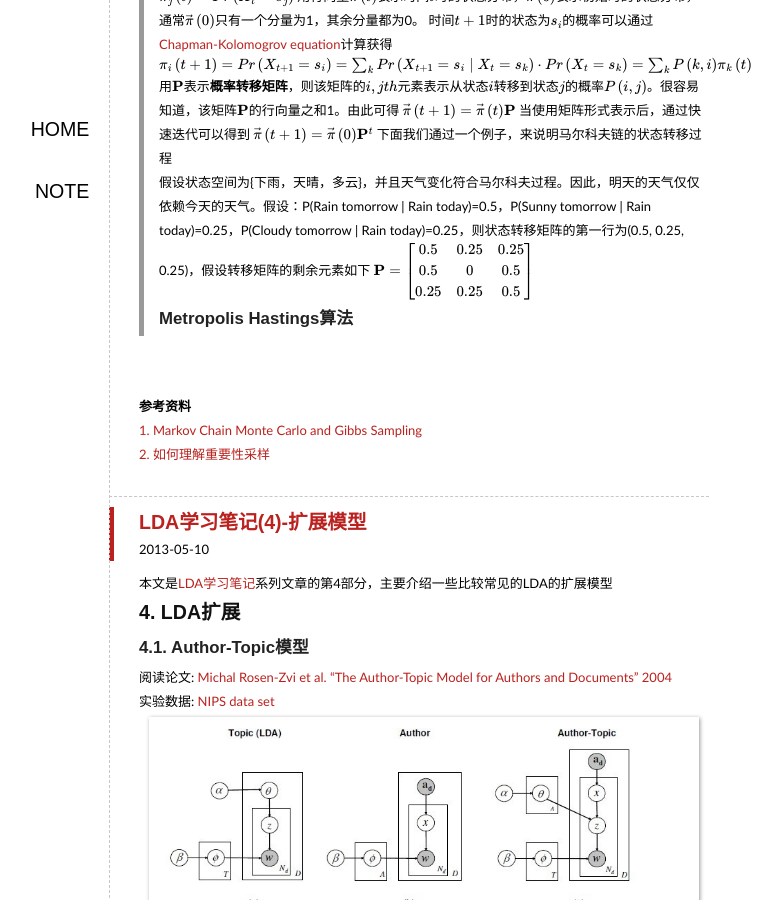
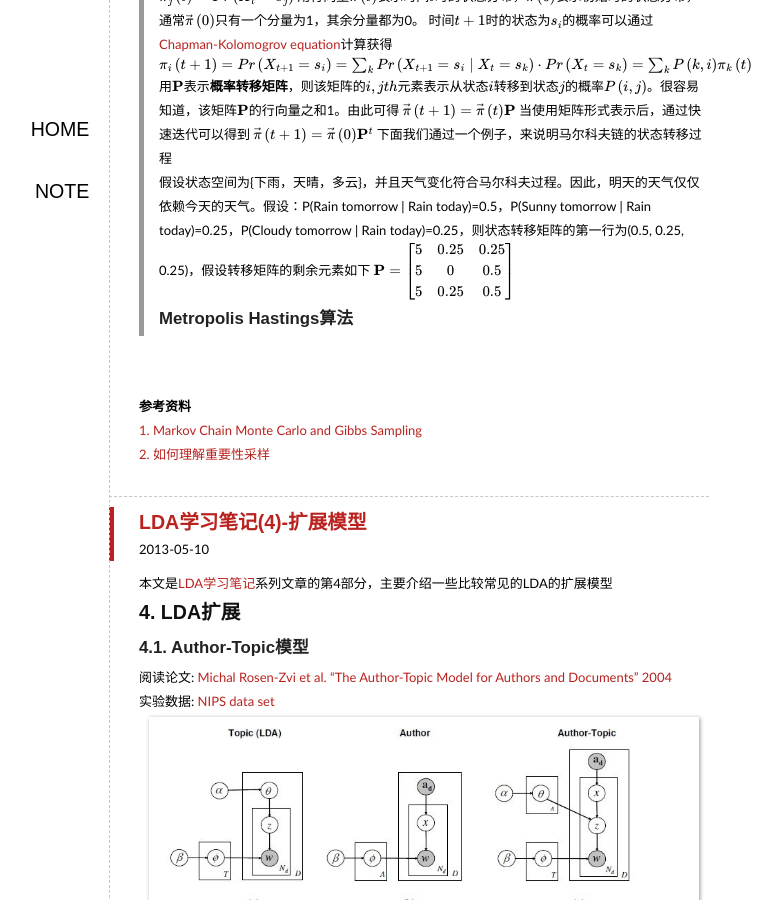
Before and after one commit to elan2wang/note, a Jekyll site: the page built from index.html, in a window 1280 px wide and 900 px high, scrolled down 2281 px. Shown: the whole window, without its empty margins (291-1073 px from the left). Built offline with Jekyll 4.4.1, drawn with Linux system fonts in a browser that asks for light colours; formulas are drawn with MathJax 3; the list of posts is cut into pages by our own code.

Commit message:
edit LDA note MCMC and Gibbs

```diff
--- a/_posts/2013-05-10-LDA-note-mcmc-gibbs.md
+++ b/_posts/2013-05-10-LDA-note-mcmc-gibbs.md
@@ -79,9 +79,9 @@ $$
 >$$
 >\mathbf{P}=
 >\begin{bmatrix}
->0.5 & 0.25 & 0.25 \\
->0.5 & 0 & 0.5 \\
->0.25 & 0.25 & 0.5 \\
+>5 & 0.25 & 0.25 \\
+>5 & 0 & 0.5 \\
+>5 & 0.25 & 0.5 \\
 >\end{bmatrix}
 >$$
 ###Metropolis Hastings算法
```
